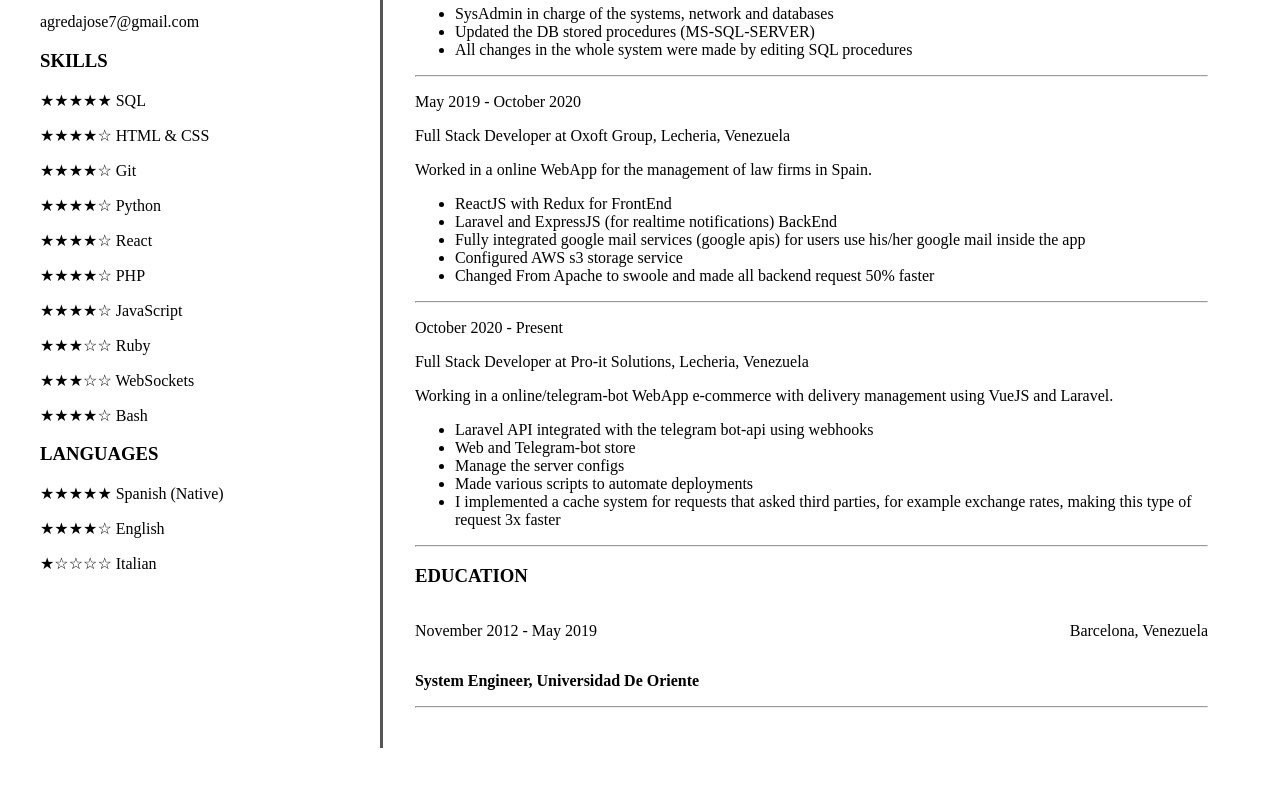
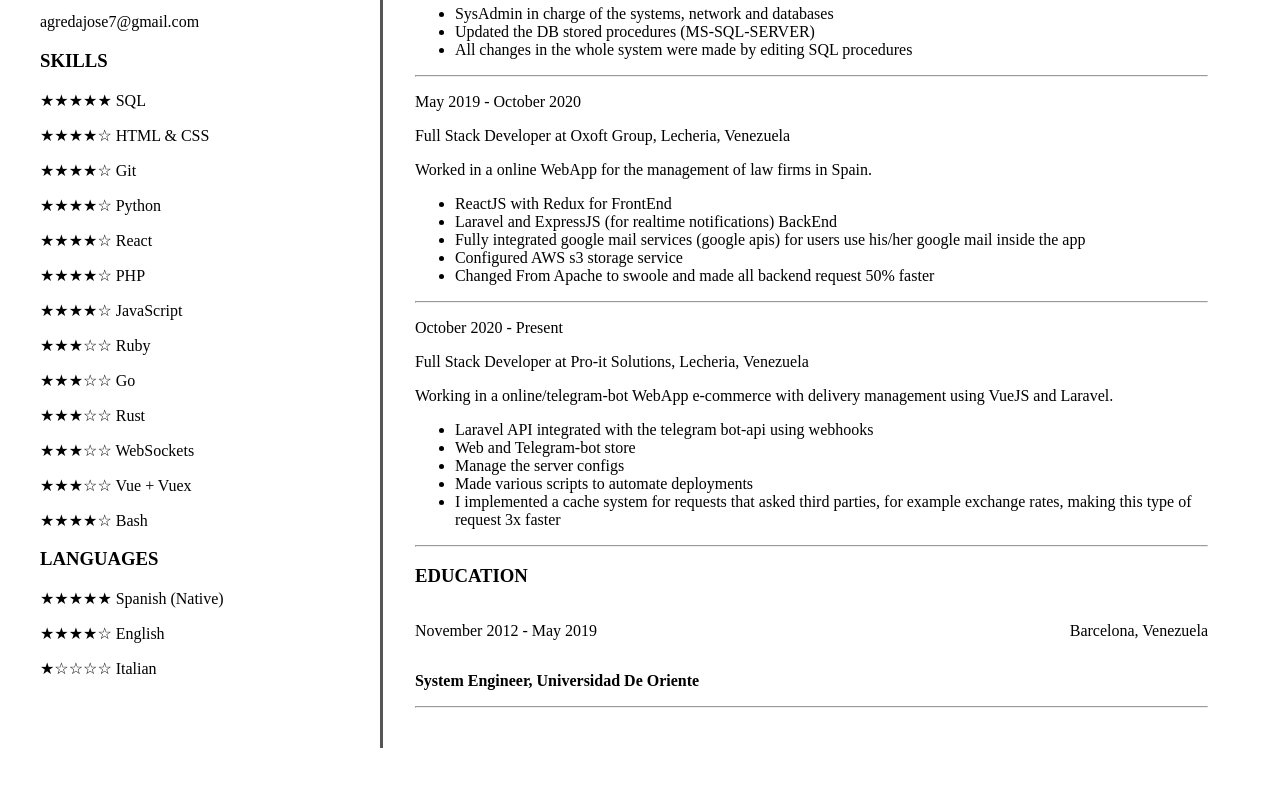
Before and after one commit to Antuan01/simple-cv, a plain HTML site: page index.html in a window 1280 px wide. Shown: the part 538-1324 px from the top of the page. Drawn offline with Linux system fonts and the light colour scheme; a script that the page names is missing.

```diff
--- a/index.html
+++ b/index.html
@@ -59,7 +59,10 @@
               <p> ★★★★☆ PHP </p>
               <p> ★★★★☆ JavaScript </p>
               <p> ★★★☆☆ Ruby </p>
+              <p> ★★★☆☆ Go </p>
+              <p> ★★★☆☆ Rust </p>
               <p> ★★★☆☆ WebSockets </p>
+              <p> ★★★☆☆ Vue + Vuex</p>
               <p> ★★★★☆ Bash </p>
               <h3> LANGUAGES </h3>
               <p> ★★★★★ Spanish (Native) </p>
```
